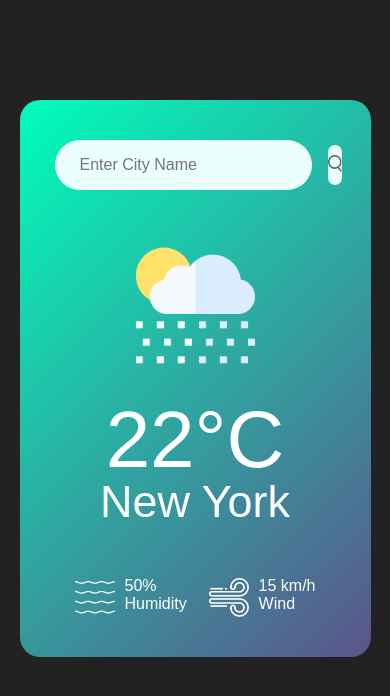
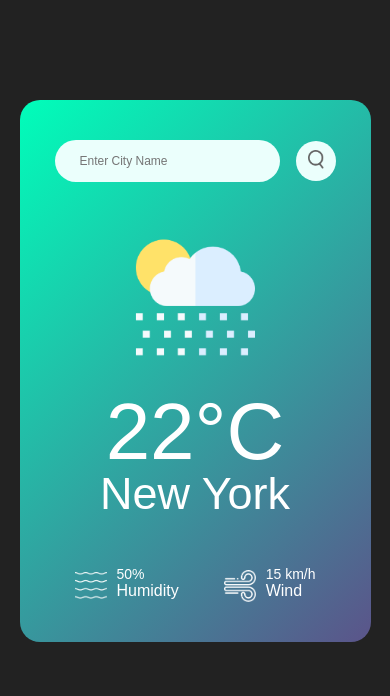
Before and after one commit to abhijitchaudharii/Weather-Report, a plain HTML site: page index.html in a window 390 px wide. Drawn offline with Linux system fonts and the light colour scheme.

Commit message:
Update styles.css
Added media tag for making the site working on smaller screen also

```diff
--- a/styles.css
+++ b/styles.css
@@ -100,18 +100,25 @@ body{
 }
 @media only screen and (max-width: 600px){
     .humidity, .wind{
-        font-size: 16px;
+        font-size: 14px;
     }
     .search input{
-        font-size: 16px;
-        height: 50px;
+        font-size: 12px;
+        height: 42px;
     }
+
     .search button{
         width: 40px;
         height: 40px;
+
     }
     .search button img{
-        width: 14px;
+        width: 16px;
     }
 
+    .col img{
+        width: 32px;
+        margin-right:10px;
+
+    }
 }
```
